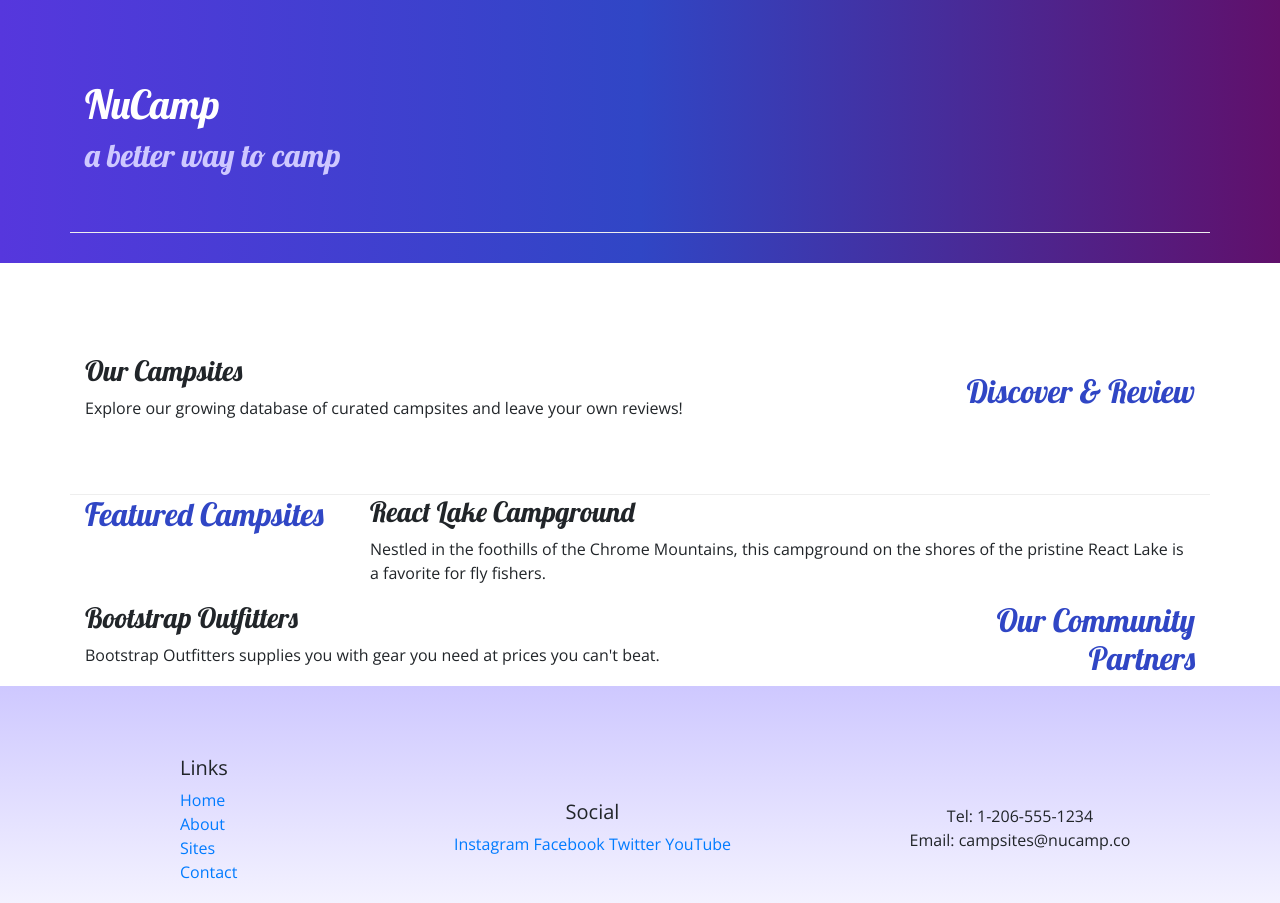
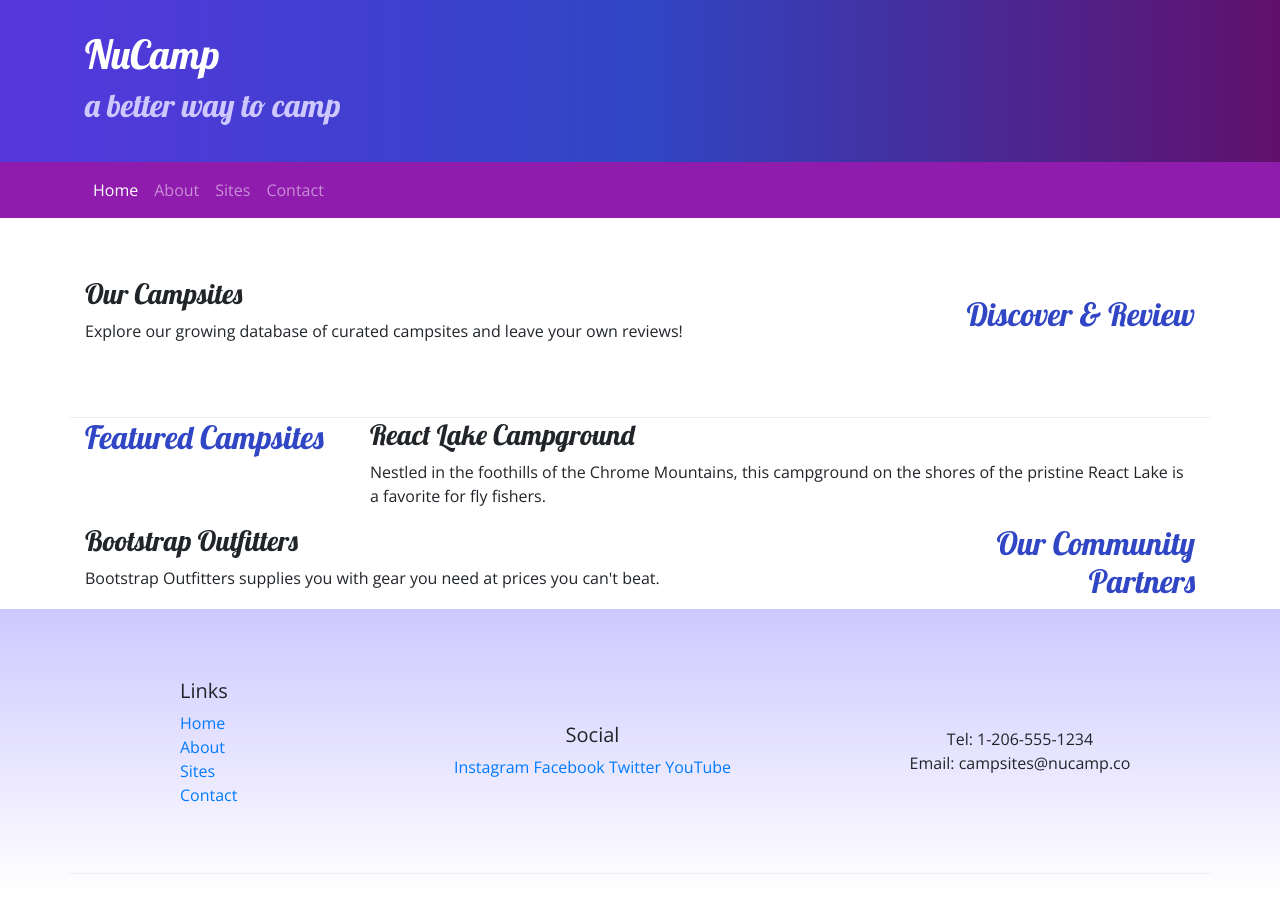
Before and after one commit to emiliejerardcode/nucampsite, a website: page index.html in a window 1280 px wide. Shown: the top 903 px of the page. Drawn offline with nearby package versions, Linux system fonts and the light colour scheme.

Commit message:
commit m- "Navbar and Breadcrumbs"

```diff
--- a/css/styles.css
+++ b/css/styles.css
@@ -20,9 +20,11 @@ footer {
 }
 
 .jumbotron {
+    margin: 0;
     padding: 30px;
     background-image: linear-gradient(to right, #5637DD, #3046C5, #60106B);
     color: white;
+
 }
 
 .row-content {
@@ -30,3 +32,7 @@ footer {
     border-bottom: 1px ridge;
     min-height: 200px;
 }
+
+.navbar {
+    background-color: #901CAD;
+}
--- a/index.html
+++ b/index.html
@@ -18,7 +18,7 @@
 
     <header class="jumbotron jumbotron-fluid">
         <div class="container">
-            <div class="row row-content align-items-center">
+            <div class="row">
                 <div class="col">
                      <h1>NuCamp</h1>
                     <h2>a better way to camp</h2>
@@ -26,6 +26,22 @@
             </div>
         </div>
     </header>
+
+    <nav class="navbar navbar-expand-sm navbar-dark sticky-top">
+        <div class="container">
+            <button class="navbar-toggler ml-auto" type="button" data-toggle="collapse" data-target="#nucampNavbar">
+                <span class="navbar-toggler-icon"></span>
+            </button>
+            <div class="collapse navbar-collapse" id="nucampNavbar">
+                <ul class="navbar-nav">
+                    <li class="nav-item active"><a class="nav-link" href="a">Home</a></li>
+                    <li class="nav-item"><a class="nav-link" href="aboutus.html">About</a></li>
+                    <li class="nav-item"><a class="nav-link" href="a">Sites</a></li>
+                    <li class="nav-item"><a class="nav-link" href="a">Contact</a></li>
+                </ul>
+            </div>
+    </div>
+    </nav>
 
     <div class="container">
         <div class="row row-content align-items-center">
```
